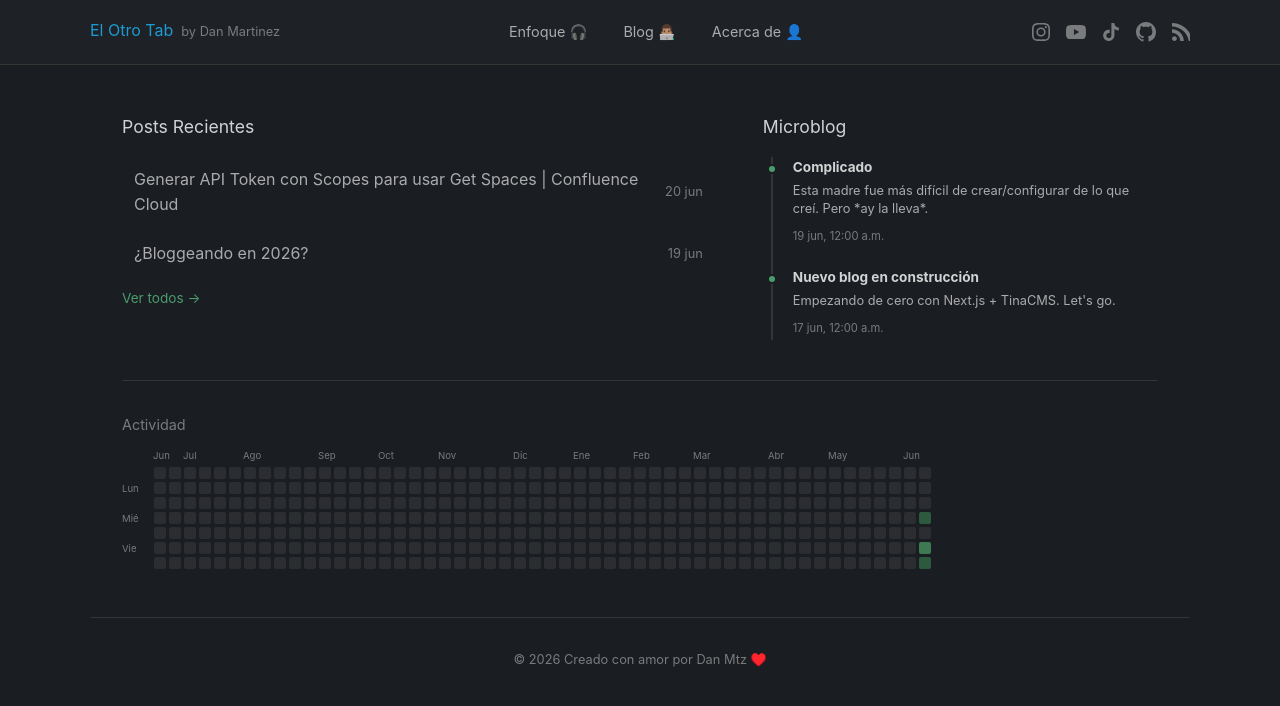
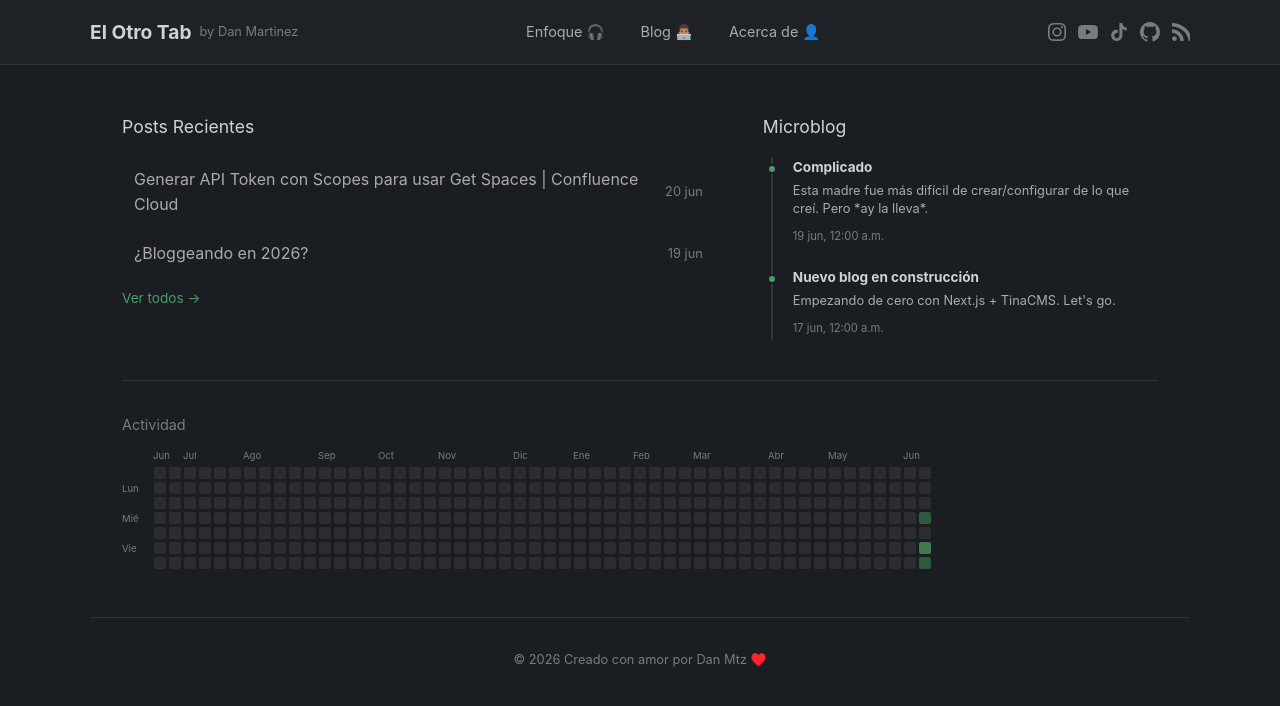
Before and after one commit to DanMartinezMx/eldanmtz, a Next.js app: page / in a window 1280 px wide. Shown: the top 706 px of the page. Built offline with nearby package versions, Linux system fonts and the light colour scheme.

Commit message:
fix: mobile socials not displaying

```diff
--- a/src/app/globals.css
+++ b/src/app/globals.css
@@ -84,32 +84,30 @@ a:hover {
 
 .nav-brand {
   display: flex;
-  align-items: baseline;
+  align-items: center;
   gap: 0.5rem;
 }
 
 .nav-logo {
-  display: flex;
-  align-items: center;
-  line-height: 0;
-}
-
-.nav-logo svg {
-  display: block;
-}
-
-.nav-subtitle {
-  font-size: 0.8rem;
-  color: var(--text-muted);
+  font-size: 1.2rem;
+  font-weight: 700;
+  color: var(--text-primary);
+  white-space: nowrap;
 }
 
 .nav-logo:hover {
   color: var(--accent);
 }
 
+.nav-subtitle {
+  font-size: 0.8rem;
+  color: var(--text-muted);
+  white-space: nowrap;
+}
 
 .nav-links {
   display: flex;
+  align-items: center;
   gap: 0.25rem;
 }
 
@@ -118,6 +116,7 @@ a:hover {
   border-radius: 6px;
   color: var(--text-secondary);
   font-size: 0.9rem;
+  white-space: nowrap;
   transition: background 0.2s, color 0.2s;
 }
 
@@ -133,7 +132,7 @@ a:hover {
 
 .nav-socials {
   display: flex;
-  gap: 1rem;
+  gap: 0.75rem;
   align-items: center;
 }
 
@@ -771,6 +770,9 @@ a:hover {
 /* =============================================
    RESPONSIVE
    ============================================= */
+.nav-socials-mobile {
+  display: none;
+}
 
 @media (max-width: 768px) {
   .nav-inner {
@@ -794,8 +796,29 @@ a:hover {
     display: flex;
   }
 
+  /* Hide desktop socials */
   .nav-socials {
     display: none;
+  }
+
+  /* Show socials inside mobile dropdown */
+  .nav-socials-mobile {
+    display: flex;
+    gap: 1.25rem;
+    padding: 0.75rem 0;
+    margin-top: 0.5rem;
+    border-top: 1px solid var(--border);
+  }
+
+  .nav-socials-mobile a {
+    color: var(--text-muted);
+    display: flex;
+    align-items: center;
+    transition: color 0.2s;
+  }
+
+  .nav-socials-mobile a:hover {
+    color: var(--accent);
   }
 
   .nav-hamburger {
--- a/src/components/Navigation.tsx
+++ b/src/components/Navigation.tsx
@@ -14,15 +14,43 @@ export function Navigation() {
     { href: "/about", label: "Acerca de 👤" },
   ];
 
+  const socials = (
+    <>
+      <a href="https://instagram.com/eldanmtz" target="_blank" rel="noopener noreferrer" aria-label="Instagram">
+        <svg width="18" height="18" viewBox="0 0 24 24" fill="currentColor">
+          <path d="M12 2.163c3.204 0 3.584.012 4.85.07 3.252.148 4.771 1.691 4.919 4.919.058 1.265.069 1.645.069 4.849 0 3.205-.012 3.584-.069 4.849-.149 3.225-1.664 4.771-4.919 4.919-1.266.058-1.644.07-4.85.07-3.204 0-3.584-.012-4.849-.07-3.26-.149-4.771-1.699-4.919-4.92-.058-1.265-.07-1.644-.07-4.849 0-3.204.013-3.583.07-4.849.149-3.227 1.664-4.771 4.919-4.919 1.266-.057 1.645-.069 4.849-.069zM12 0C8.741 0 8.333.014 7.053.072 2.695.272.273 2.69.073 7.052.014 8.333 0 8.741 0 12c0 3.259.014 3.668.072 4.948.2 4.358 2.618 6.78 6.98 6.98C8.333 23.986 8.741 24 12 24c3.259 0 3.668-.014 4.948-.072 4.354-.2 6.782-2.618 6.979-6.98.059-1.28.073-1.689.073-4.948 0-3.259-.014-3.667-.072-4.947-.196-4.354-2.617-6.78-6.979-6.98C15.668.014 15.259 0 12 0zm0 5.838a6.162 6.162 0 100 12.324 6.162 6.162 0 000-12.324zM12 16a4 4 0 110-8 4 4 0 010 8zm6.406-11.845a1.44 1.44 0 100 2.881 1.44 1.44 0 000-2.881z" />
+        </svg>
+      </a>
+      <a href="https://www.youtube.com/@eldanmtz" target="_blank" rel="noopener noreferrer" aria-label="YouTube">
+        <svg width="20" height="20" viewBox="0 0 24 24" fill="currentColor">
+          <path d="M23.498 6.186a3.016 3.016 0 00-2.122-2.136C19.505 3.545 12 3.545 12 3.545s-7.505 0-9.377.505A3.017 3.017 0 00.502 6.186C0 8.07 0 12 0 12s0 3.93.502 5.814a3.016 3.016 0 002.122 2.136c1.871.505 9.376.505 9.376.505s7.505 0 9.377-.505a3.015 3.015 0 002.122-2.136C24 15.93 24 12 24 12s0-3.93-.502-5.814zM9.545 15.568V8.432L15.818 12l-6.273 3.568z" />
+        </svg>
+      </a>
+      <a href="https://www.tiktok.com/@eldanmtz" target="_blank" rel="noopener noreferrer" aria-label="TikTok">
+        <svg width="18" height="18" viewBox="0 0 24 24" fill="currentColor">
+          <path d="M12.525.02c1.31-.02 2.61-.01 3.91-.02.08 1.53.63 3.09 1.75 4.17 1.12 1.11 2.7 1.62 4.24 1.79v4.03c-1.44-.05-2.89-.35-4.2-.97-.57-.26-1.1-.59-1.62-.93-.01 2.92.01 5.84-.02 8.75-.08 1.4-.54 2.79-1.35 3.94-1.31 1.92-3.58 3.17-5.91 3.21-1.43.08-2.86-.31-4.08-1.03-2.02-1.19-3.44-3.37-3.65-5.71-.02-.5-.03-1-.01-1.49.18-1.9 1.12-3.72 2.58-4.96 1.66-1.44 3.98-2.13 6.15-1.72.02 1.48-.04 2.96-.04 4.44-.99-.32-2.15-.23-3.02.37-.63.41-1.11 1.04-1.36 1.75-.21.51-.15 1.07-.14 1.61.24 1.64 1.82 3.02 3.5 2.87 1.12-.01 2.19-.66 2.77-1.61.19-.33.4-.67.41-1.06.1-1.79.06-3.57.07-5.36.01-4.03-.01-8.05.02-12.07z" />
+        </svg>
+      </a>
+      <a href="https://github.com/DanMartinezMx" target="_blank" rel="noopener noreferrer" aria-label="GitHub">
+        <svg width="20" height="20" viewBox="0 0 24 24" fill="currentColor">
+          <path d="M12 0C5.37 0 0 5.37 0 12c0 5.31 3.435 9.795 8.205 11.385.6.105.825-.255.825-.57 0-.285-.015-1.23-.015-2.235-3.015.555-3.795-.735-4.035-1.41-.135-.345-.72-1.41-1.23-1.695-.42-.225-1.02-.78-.015-.795.945-.015 1.62.87 1.845 1.23 1.08 1.815 2.805 1.305 3.495.99.105-.78.42-1.305.765-1.605-2.67-.3-5.46-1.335-5.46-5.925 0-1.305.465-2.385 1.23-3.225-.12-.3-.54-1.53.12-3.18 0 0 1.005-.315 3.3 1.23.96-.27 1.98-.405 3-.405s2.04.135 3 .405c2.295-1.56 3.3-1.23 3.3-1.23.66 1.65.24 2.88.12 3.18.765.84 1.23 1.905 1.23 3.225 0 4.605-2.805 5.625-5.475 5.925.435.375.81 1.095.81 2.22 0 1.605-.015 2.895-.015 3.3 0 .315.225.69.825.57A12.02 12.02 0 0024 12c0-6.63-5.37-12-12-12z" />
+        </svg>
+      </a>
+      <a href="/feed.xml" aria-label="RSS Feed">
+        <svg width="18" height="18" viewBox="0 0 24 24" fill="currentColor">
+          <path d="M6.503 20.752c0 1.794-1.456 3.248-3.251 3.248-1.796 0-3.252-1.454-3.252-3.248 0-1.794 1.456-3.248 3.252-3.248 1.795 0 3.251 1.454 3.251 3.248zm-6.503-12.572v4.811c6.05.062 10.96 4.966 11.022 11.009h4.817c-.062-8.71-7.118-15.758-15.839-15.82zm0-8.18v4.819c12.484.076 22.59 10.167 22.66 22.661h4.82c-.07-15.148-12.326-27.392-27.48-27.48z" />
+        </svg>
+      </a>
+    </>
+  );
+
   return (
     <header className="site-nav">
       <div className="nav-inner">
         {/* Left: Logo */}
         <div className="nav-brand">
-          <div className="nav-brand">
-            <Link href="/" className="nav-logo">El Otro Tab</Link>
-            <span className="nav-subtitle">by Dan Martinez</span>
-          </div>
+          <Link href="/" className="nav-logo">El Otro Tab</Link>
+          <span className="nav-subtitle">by Dan Martinez</span>
         </div>
 
         {/* Center: Page links */}
@@ -37,35 +65,15 @@ export function Navigation() {
               {item.label}
             </Link>
           ))}
+          {/* Socials inside mobile menu */}
+          <div className="nav-socials-mobile">
+            {socials}
+          </div>
         </nav>
 
-        {/* Right: Socials */}
+        {/* Right: Socials (desktop only) */}
         <div className="nav-socials">
-          <a href="https://instagram.com/eldanmtz" target="_blank" rel="noopener noreferrer" aria-label="Instagram">
-            <svg width="18" height="18" viewBox="0 0 24 24" fill="currentColor">
-              <path d="M12 2.163c3.204 0 3.584.012 4.85.07 3.252.148 4.771 1.691 4.919 4.919.058 1.265.069 1.645.069 4.849 0 3.205-.012 3.584-.069 4.849-.149 3.225-1.664 4.771-4.919 4.919-1.266.058-1.644.07-4.85.07-3.204 0-3.584-.012-4.849-.07-3.26-.149-4.771-1.699-4.919-4.92-.058-1.265-.07-1.644-.07-4.849 0-3.204.013-3.583.07-4.849.149-3.227 1.664-4.771 4.919-4.919 1.266-.057 1.645-.069 4.849-.069zM12 0C8.741 0 8.333.014 7.053.072 2.695.272.273 2.69.073 7.052.014 8.333 0 8.741 0 12c0 3.259.014 3.668.072 4.948.2 4.358 2.618 6.78 6.98 6.98C8.333 23.986 8.741 24 12 24c3.259 0 3.668-.014 4.948-.072 4.354-.2 6.782-2.618 6.979-6.98.059-1.28.073-1.689.073-4.948 0-3.259-.014-3.667-.072-4.947-.196-4.354-2.617-6.78-6.979-6.98C15.668.014 15.259 0 12 0zm0 5.838a6.162 6.162 0 100 12.324 6.162 6.162 0 000-12.324zM12 16a4 4 0 110-8 4 4 0 010 8zm6.406-11.845a1.44 1.44 0 100 2.881 1.44 1.44 0 000-2.881z" />
-            </svg>
-          </a>
-          <a href="https://www.youtube.com/@eldanmtz" target="_blank" rel="noopener noreferrer" aria-label="YouTube">
-            <svg width="20" height="20" viewBox="0 0 24 24" fill="currentColor">
-              <path d="M23.498 6.186a3.016 3.016 0 00-2.122-2.136C19.505 3.545 12 3.545 12 3.545s-7.505 0-9.377.505A3.017 3.017 0 00.502 6.186C0 8.07 0 12 0 12s0 3.93.502 5.814a3.016 3.016 0 002.122 2.136c1.871.505 9.376.505 9.376.505s7.505 0 9.377-.505a3.015 3.015 0 002.122-2.136C24 15.93 24 12 24 12s0-3.93-.502-5.814zM9.545 15.568V8.432L15.818 12l-6.273 3.568z" />
-            </svg>
-          </a>
-          <a href="https://www.tiktok.com/@eldanmtz" target="_blank" rel="noopener noreferrer" aria-label="TikTok">
-            <svg width="18" height="18" viewBox="0 0 24 24" fill="currentColor">
-              <path d="M12.525.02c1.31-.02 2.61-.01 3.91-.02.08 1.53.63 3.09 1.75 4.17 1.12 1.11 2.7 1.62 4.24 1.79v4.03c-1.44-.05-2.89-.35-4.2-.97-.57-.26-1.1-.59-1.62-.93-.01 2.92.01 5.84-.02 8.75-.08 1.4-.54 2.79-1.35 3.94-1.31 1.92-3.58 3.17-5.91 3.21-1.43.08-2.86-.31-4.08-1.03-2.02-1.19-3.44-3.37-3.65-5.71-.02-.5-.03-1-.01-1.49.18-1.9 1.12-3.72 2.58-4.96 1.66-1.44 3.98-2.13 6.15-1.72.02 1.48-.04 2.96-.04 4.44-.99-.32-2.15-.23-3.02.37-.63.41-1.11 1.04-1.36 1.75-.21.51-.15 1.07-.14 1.61.24 1.64 1.82 3.02 3.5 2.87 1.12-.01 2.19-.66 2.77-1.61.19-.33.4-.67.41-1.06.1-1.79.06-3.57.07-5.36.01-4.03-.01-8.05.02-12.07z" />
-            </svg>
-          </a>
-          <a href="https://github.com/DanMartinezMx" target="_blank" rel="noopener noreferrer" aria-label="GitHub">
-            <svg width="20" height="20" viewBox="0 0 24 24" fill="currentColor">
-              <path d="M12 0C5.37 0 0 5.37 0 12c0 5.31 3.435 9.795 8.205 11.385.6.105.825-.255.825-.57 0-.285-.015-1.23-.015-2.235-3.015.555-3.795-.735-4.035-1.41-.135-.345-.72-1.41-1.23-1.695-.42-.225-1.02-.78-.015-.795.945-.015 1.62.87 1.845 1.23 1.08 1.815 2.805 1.305 3.495.99.105-.78.42-1.305.765-1.605-2.67-.3-5.46-1.335-5.46-5.925 0-1.305.465-2.385 1.23-3.225-.12-.3-.54-1.53.12-3.18 0 0 1.005-.315 3.3 1.23.96-.27 1.98-.405 3-.405s2.04.135 3 .405c2.295-1.56 3.3-1.23 3.3-1.23.66 1.65.24 2.88.12 3.18.765.84 1.23 1.905 1.23 3.225 0 4.605-2.805 5.625-5.475 5.925.435.375.81 1.095.81 2.22 0 1.605-.015 2.895-.015 3.3 0 .315.225.69.825.57A12.02 12.02 0 0024 12c0-6.63-5.37-12-12-12z" />
-            </svg>
-          </a>
-          <a href="/feed.xml" aria-label="RSS Feed">
-            <svg width="18" height="18" viewBox="0 0 24 24" fill="currentColor">
-              <path d="M6.503 20.752c0 1.794-1.456 3.248-3.251 3.248-1.796 0-3.252-1.454-3.252-3.248 0-1.794 1.456-3.248 3.252-3.248 1.795 0 3.251 1.454 3.251 3.248zm-6.503-12.572v4.811c6.05.062 10.96 4.966 11.022 11.009h4.817c-.062-8.71-7.118-15.758-15.839-15.82zm0-8.18v4.819c12.484.076 22.59 10.167 22.66 22.661h4.82c-.07-15.148-12.326-27.392-27.48-27.48z" />
-            </svg>
-          </a>
+          {socials}
         </div>
 
         {/* Mobile hamburger */}
```
